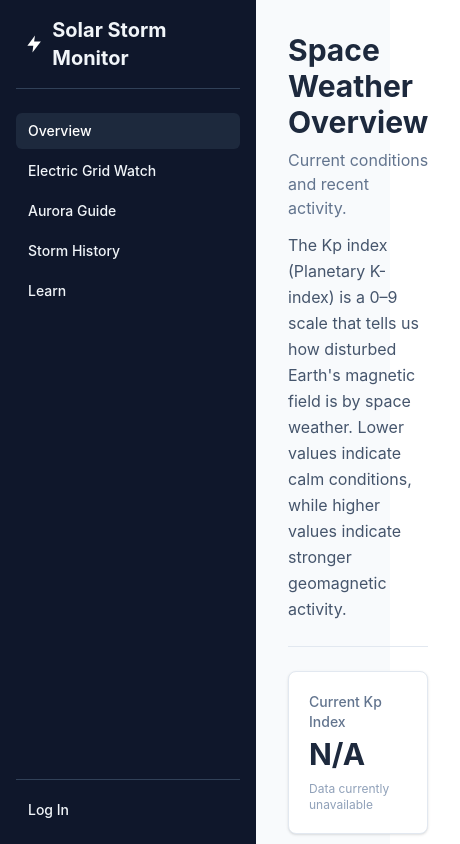
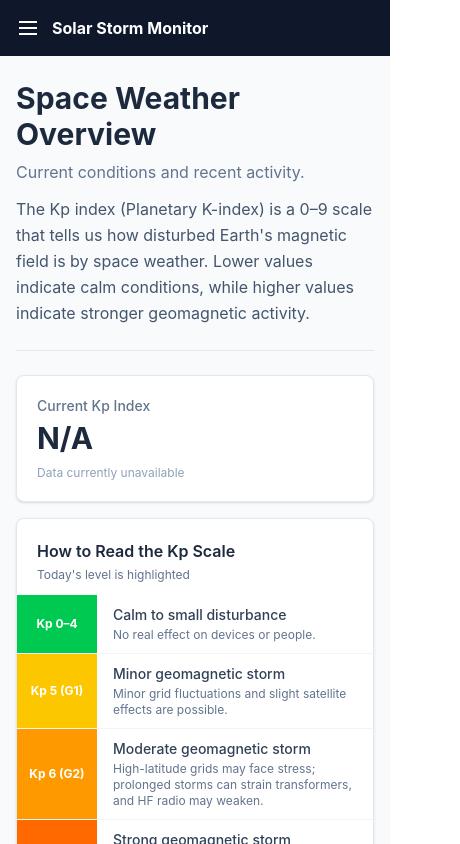
Before and after one commit to irene419/solar-storm-monitor, a React app in the folder frontend/: page / in a window 390 px wide. Shown: the top 844 px of the page, 460 px wide, since content can reach past the window. Built offline with nearby package versions, Linux system fonts and the light colour scheme; no server answers; the HTML template or start-up script is replaced by a standard one.

Commit message:
Add mobile-responsive sidebar with collapsible menu

```diff
--- a/frontend/src/components/Sidebar.jsx
+++ b/frontend/src/components/Sidebar.jsx
@@ -1,6 +1,6 @@
 import { NavLink, useNavigate } from "react-router-dom";
 
-export default function Sidebar() {
+export default function Sidebar({ mobileOpen, onClose }) {
   const navigate = useNavigate();
   const token = localStorage.getItem("token");
   const userEmail = localStorage.getItem("userEmail");
@@ -17,15 +17,27 @@ export default function Sidebar() {
     localStorage.removeItem("token");
     localStorage.removeItem("userEmail");
     navigate("/login");
+    onClose();
   }
 
   return (
-    <aside className="w-64 h-screen bg-slate-900 text-slate-100 flex flex-col p-4 fixed left-0 top-0">
-      <div className="flex items-center gap-2 px-2 mb-4">
-        <svg width="22" height="22" viewBox="0 0 24 24" fill="white">
-          <path d="M13 2 L4 14 L11 14 L10 22 L20 9 L12 9 Z" />
-        </svg>
-        <h1 className="text-xl font-bold">Solar Storm Monitor</h1>
+    <aside
+      className={`w-64 h-screen bg-slate-900 text-slate-100 flex flex-col p-4 fixed top-0 left-0 z-50 transform transition-transform duration-200 md:translate-x-0 ${
+        mobileOpen ? "translate-x-0" : "-translate-x-full"
+      }`}
+    >
+      <div className="flex items-center justify-between mb-4">
+        <div className="flex items-center gap-2 px-2">
+          <svg width="22" height="22" viewBox="0 0 24 24" fill="white">
+            <path d="M13 2 L4 14 L11 14 L10 22 L20 9 L12 9 Z" />
+          </svg>
+          <h1 className="text-xl font-bold">Solar Storm Monitor</h1>
+        </div>
+        <button onClick={onClose} className="md:hidden text-slate-400 hover:text-white" aria-label="Close menu">
+          <svg width="22" height="22" viewBox="0 0 24 24" fill="none" stroke="currentColor" strokeWidth="2">
+            <path d="M18 6L6 18M6 6l12 12" />
+          </svg>
+        </button>
       </div>
       <div className="border-b border-slate-700 mb-6"></div>
       <nav className="flex flex-col gap-1 flex-1">
@@ -33,6 +45,7 @@ export default function Sidebar() {
           <NavLink
             key={item.path}
             to={item.path}
+            onClick={onClose}
             className={({ isActive }) =>
               `px-3 py-2 rounded-md transition-colors text-sm font-medium ${
                 isActive ? "bg-slate-800 text-white" : "hover:bg-slate-800"
@@ -47,6 +60,7 @@ export default function Sidebar() {
             <div className="border-b border-slate-700 my-2"></div>
             <NavLink
               to="/my-alerts"
+              onClick={onClose}
               className={({ isActive }) =>
                 `px-3 py-2 rounded-md transition-colors text-sm font-medium ${
                   isActive ? "bg-slate-800 text-white" : "hover:bg-slate-800"
@@ -57,6 +71,7 @@ export default function Sidebar() {
             </NavLink>
             <NavLink
               to="/my-sightings"
+              onClick={onClose}
               className={({ isActive }) =>
                 `px-3 py-2 rounded-md transition-colors text-sm font-medium ${
                   isActive ? "bg-slate-800 text-white" : "hover:bg-slate-800"
@@ -73,18 +88,12 @@ export default function Sidebar() {
         {token ? (
           <div className="px-2">
             <p className="text-xs text-slate-400 mb-2 truncate">{userEmail}</p>
-            <button
-              onClick={handleLogout}
-              className="text-sm text-slate-300 hover:text-white transition-colors"
-            >
+            <button onClick={handleLogout} className="text-sm text-slate-300 hover:text-white transition-colors">
               Log Out
             </button>
           </div>
         ) : (
-          <NavLink
-            to="/login"
-            className="block px-3 py-2 rounded-md text-sm font-medium hover:bg-slate-800"
-          >
+          <NavLink to="/login" onClick={onClose} className="block px-3 py-2 rounded-md text-sm font-medium hover:bg-slate-800">
             Log In
           </NavLink>
         )}
--- a/frontend/src/components/layout/DashboardLayout.jsx
+++ b/frontend/src/components/layout/DashboardLayout.jsx
@@ -1,10 +1,32 @@
+import { useState } from "react";
 import Sidebar from "../Sidebar";
 
 export default function DashboardLayout({ children }) {
+  const [mobileOpen, setMobileOpen] = useState(false);
+
   return (
     <div className="flex min-h-screen bg-slate-50">
-      <Sidebar />
-      <main className="ml-64 flex-1 p-8">{children}</main>
+      {/* Mobile top bar */}
+      <div className="md:hidden fixed top-0 left-0 right-0 h-14 bg-slate-900 text-white flex items-center px-4 z-30">
+        <button onClick={() => setMobileOpen(true)} aria-label="Open menu">
+          <svg width="24" height="24" viewBox="0 0 24 24" fill="none" stroke="white" strokeWidth="2">
+            <path d="M3 6h18M3 12h18M3 18h18" />
+          </svg>
+        </button>
+        <span className="ml-3 font-bold">Solar Storm Monitor</span>
+      </div>
+
+      {/* Overlay behind sidebar on mobile */}
+      {mobileOpen && (
+        <div
+          className="fixed inset-0 bg-black/50 z-40 md:hidden"
+          onClick={() => setMobileOpen(false)}
+        ></div>
+      )}
+
+      <Sidebar mobileOpen={mobileOpen} onClose={() => setMobileOpen(false)} />
+
+      <main className="flex-1 p-4 pt-20 md:p-8 md:pt-8 md:ml-64">{children}</main>
     </div>
   );
 }
```
